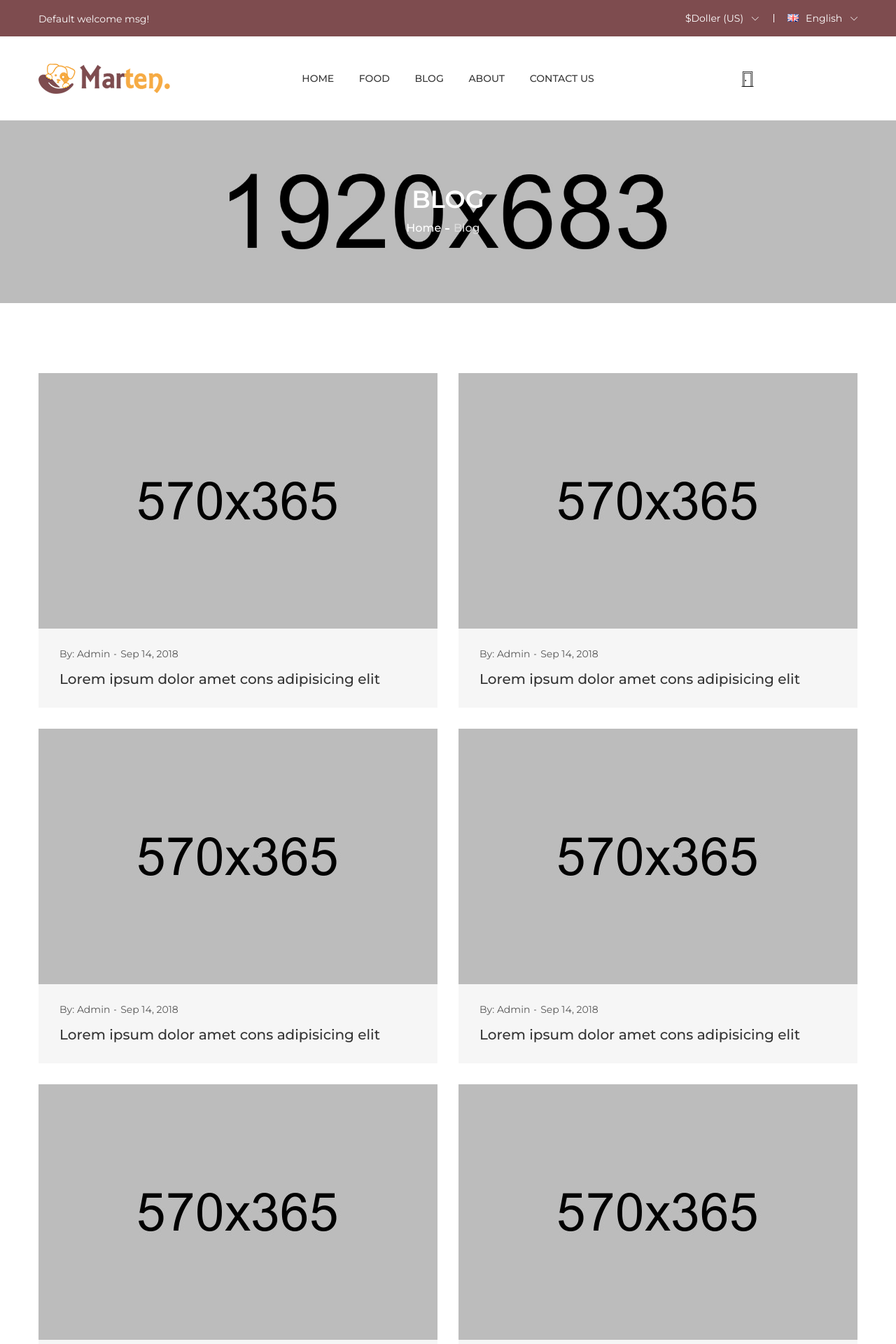
After one commit to Crekan/marten, a Django app: page /blog/ in a window 1280 px wide. The commit adds this page. Shown: the top 1920 px of the page at 70% size. Run offline with Django 4.2, Linux system fonts and the light colour scheme; some libraries are stand-ins or nearby versions.

Commit message:
add blog

```diff
--- a/Marten/urls.py
+++ b/Marten/urls.py
@@ -8,6 +8,7 @@ from food.views import HomeView
 urlpatterns = [
     path('admin/', admin.site.urls),
 
+    path('blog/', include('blog.urls')),
     path('food/', include('food.urls')),
     path('user/', include('user.urls')),
 
--- /dev/null
+++ b/blog/templates/blog/blog.html
@@ -0,0 +1,142 @@
+{% extends 'food/base.html' %}
+{% load static %}
+
+
+{% block title %}
+    Blog
+{% endblock %}
+
+
+
+{% block content %}
+
+    <div class="breadcrumb-area pt-95 pb-95 bg-img" style="background-image:url(assets/img/banner/banner-2.jpg);">
+        <div class="container">
+            <div class="breadcrumb-content text-center">
+                <h2>Blog</h2>
+                <ul>
+                    <li><a href="index.html">home</a></li>
+                    <li class="active">Blog</li>
+                </ul>
+            </div>
+        </div>
+    </div>
+    <div class="blog-area pt-100 pb-100 clearfix">
+        <div class="container">
+            <div class="row">
+                <div class="col-lg-6 col-md-6">
+                    <div class="blog-wrapper mb-30 gray-bg">
+                        <div class="blog-img hover-effect">
+                            <a href="blog-details.html"><img alt="" src="assets/img/blog/blog-4.jpg"></a>
+                        </div>
+                        <div class="blog-content">
+                            <div class="blog-meta">
+                                <ul>
+                                    <li>By: <span>Admin</span></li>
+                                    <li>Sep 14, 2018</li>
+                                </ul>
+                            </div>
+                            <h4><a href="blog-details.html">Lorem ipsum dolor amet cons adipisicing elit</a></h4>
+                        </div>
+                    </div>
+                </div>
+                <div class="col-lg-6 col-md-6">
+                    <div class="blog-wrapper mb-30 gray-bg">
+                        <div class="blog-img hover-effect">
+                            <a href="blog-details.html"><img alt="" src="assets/img/blog/blog-5.jpg"></a>
+                        </div>
+                        <div class="blog-content">
+                            <div class="blog-meta">
+                                <ul>
+                                    <li>By: <span>Admin</span></li>
+                                    <li>Sep 14, 2018</li>
+                                </ul>
+                            </div>
+                            <h4><a href="blog-details.html">Lorem ipsum dolor amet cons adipisicing elit</a></h4>
+                        </div>
+                    </div>
+                </div>
+                <div class="col-lg-6 col-md-6">
+                    <div class="blog-wrapper mb-30 gray-bg">
+                        <div class="blog-img hover-effect">
+                            <a href="blog-details.html"><img alt="" src="assets/img/blog/blog-6.jpg"></a>
+                        </div>
+                        <div class="blog-content">
+                            <div class="blog-meta">
+                                <ul>
+                                    <li>By: <span>Admin</span></li>
+                                    <li>Sep 14, 2018</li>
+                                </ul>
+                            </div>
+                            <h4><a href="blog-details.html">Lorem ipsum dolor amet cons adipisicing elit</a></h4>
+                        </div>
+                    </div>
+                </div>
+                <div class="col-lg-6 col-md-6">
+                    <div class="blog-wrapper mb-30 gray-bg">
+                        <div class="blog-img hover-effect">
+                            <a href="blog-details.html"><img alt="" src="assets/img/blog/blog-7.jpg"></a>
+                        </div>
+                        <div class="blog-content">
+                            <div class="blog-meta">
+                                <ul>
+                                    <li>By: <span>Admin</span></li>
+                                    <li>Sep 14, 2018</li>
+                                </ul>
+                            </div>
+                            <h4><a href="blog-details.html">Lorem ipsum dolor amet cons adipisicing elit</a></h4>
+                        </div>
+                    </div>
+                </div>
+                <div class="col-lg-6 col-md-6">
+                    <div class="blog-wrapper mb-30 gray-bg">
+                        <div class="blog-img hover-effect">
+                            <a href="blog-details.html"><img alt="" src="assets/img/blog/blog-8.jpg"></a>
+                        </div>
+                        <div class="blog-content">
+                            <div class="blog-meta">
+                                <ul>
+                                    <li>By: <span>Admin</span></li>
+                                    <li>Sep 14, 2018</li>
+                                </ul>
+                            </div>
+                            <h4><a href="blog-details.html">Lorem ipsum dolor amet cons adipisicing elit</a></h4>
+                        </div>
+                    </div>
+                </div>
+                <div class="col-lg-6 col-md-6">
+                    <div class="blog-wrapper mb-30 gray-bg">
+                        <div class="blog-img hover-effect">
+                            <a href="blog-details.html"><img alt="" src="assets/img/blog/blog-9.jpg"></a>
+                        </div>
+                        <div class="blog-content">
+                            <div class="blog-meta">
+                                <ul>
+                                    <li>By: <span>Admin</span></li>
+                                    <li>Sep 14, 2018</li>
+                                </ul>
+                            </div>
+                            <h4><a href="blog-details.html">Lorem ipsum dolor amet cons adipisicing elit</a></h4>
+                        </div>
+                    </div>
+                </div>
+            </div>
+            <div class="pagination-style text-center mt-20">
+                <ul>
+                    <li>
+                        <a href="#"><i class="icon-arrow-left"></i></a>
+                    </li>
+                    <li>
+                        <a href="#">1</a>
+                    </li>
+                    <li>
+                        <a href="#">2</a>
+                    </li>
+                    <li>
+                        <a class="active" href="#"><i class="icon-arrow-right"></i></a>
+                    </li>
+                </ul>
+            </div>
+        </div>
+    </div>
+{% endblock %}
--- /dev/null
+++ b/blog/urls.py
@@ -0,0 +1,9 @@
+from django.urls import path
+
+from .views import blog
+
+app_name = 'blog'
+
+urlpatterns = [
+    path('', blog, name='blog')
+]
--- /dev/null
+++ b/blog/views.py
@@ -0,0 +1,5 @@
+from django.shortcuts import render
+
+
+def blog(request):
+    return render(request, 'blog/blog.html')
--- a/food/templates/food/base.html
+++ b/food/templates/food/base.html
@@ -77,21 +77,15 @@
                             <ul>
                                 <li><a href="{% url 'home' %}">HOME</a></li>
                                 <li class="mega-menu-position"><a href="{% url 'food:food' %}">Food</a></li>
-                                <li><a href="blog-leftsidebar.html">Blog</a>
-                                    <ul class="submenu">
                                 <li>
-                                            <a href="blog.html">blog page</a>
+                                    <a href="{% url 'blog:blog' %}">Blog</a>
                                 </li>
                                 <li>
-                                            <a href="blog-leftsidebar.html">blog left sidebar</a>
+                                    <a href="about-us.html">ABOUT</a>
                                 </li>
                                 <li>
-                                            <a href="blog-details.html">blog details</a>
+                                    <a href="contact.html">contact us</a>
                                 </li>
-                                    </ul>
-                                </li>
-                                <li><a href="about-us.html">ABOUT</a></li>
-                                <li><a href="contact.html">contact us</a></li>
                             </ul>
                         </nav>
                     </div>
@@ -120,7 +114,8 @@
                     <div class="main-menu text-center">
                         <nav>
                             <ul>
-                                <li><a href="{% url 'authorization' %}"><img src="{% static 'assets/img/door.png' %}" alt=""></a>
+                                <li><a href="{% url 'authorization' %}"><img src="{% static 'assets/img/door.png' %}"
+                                                                             alt=""></a>
                                     <ul class="submenu">
                                         <li>
                                             <a href="{% url 'authorization' %}">Login</a>
@@ -206,18 +201,8 @@
                                 </li>
                             </ul>
                         </li>
-                        <li><a href="#">blog</a>
-                            <ul>
                         <li>
-                                    <a href="blog.html">blog page</a>
-                                </li>
-                                <li>
-                                    <a href="blog-leftsidebar.html">blog left sidebar</a>
-                                </li>
-                                <li>
-                                    <a href="blog-details.html">blog details</a>
-                                </li>
-                            </ul>
+                            <a href="{% url 'blog:blog' %}">blog</a>
                         </li>
                         <li><a href="contact.html"> Contact us </a></li>
                     </ul>
--- a/food/views.py
+++ b/food/views.py
@@ -1,12 +1,13 @@
 from django.contrib.auth.decorators import login_required
+from django.contrib.auth.mixins import LoginRequiredMixin
 from django.http import HttpResponseRedirect
 from django.shortcuts import get_object_or_404, redirect
 from django.urls import reverse
 from django.views.generic import ListView, TemplateView
 from hitcount.views import HitCountDetailView
-from django.contrib.auth.mixins import LoginRequiredMixin
 
 from blog.models import Blog
+
 from .forms import CommentForm
 from .models import (Basket, BestProduct, Category, Comment, CommentsHome,
                      Products, ProductsImage, Slider)
--- a/user/views.py
+++ b/user/views.py
@@ -1,14 +1,15 @@
 from django.contrib.auth import logout
+from django.contrib.auth.mixins import LoginRequiredMixin
 from django.contrib.auth.models import User
 from django.contrib.auth.views import LoginView
 from django.http import HttpResponseRedirect
 from django.urls import reverse_lazy
 from django.views import View
 from django.views.generic import CreateView, UpdateView
-from django.contrib.auth.mixins import LoginRequiredMixin
+
+from food.models import Basket
 
 from .forms import UserLoginForm, UserProfileForm, UserRegistrationForm
-from food.models import Basket
 
 
 class UserLoginView(LoginView):
```
Also changed, not shown: Marten/settings.py (line endings or trailing spaces), food/migrations/0051_rating.py, food/migrations/0053_rating.py, food/migrations/0054_rename_rating_rating_rate_alter_rating_product_and_more.py, food/migrations/0056_alter_basket_product_alter_basket_user.py, food/migrations/0057_alter_basket_user.py. Lines whose indentation alone changed are shown as unchanged.
